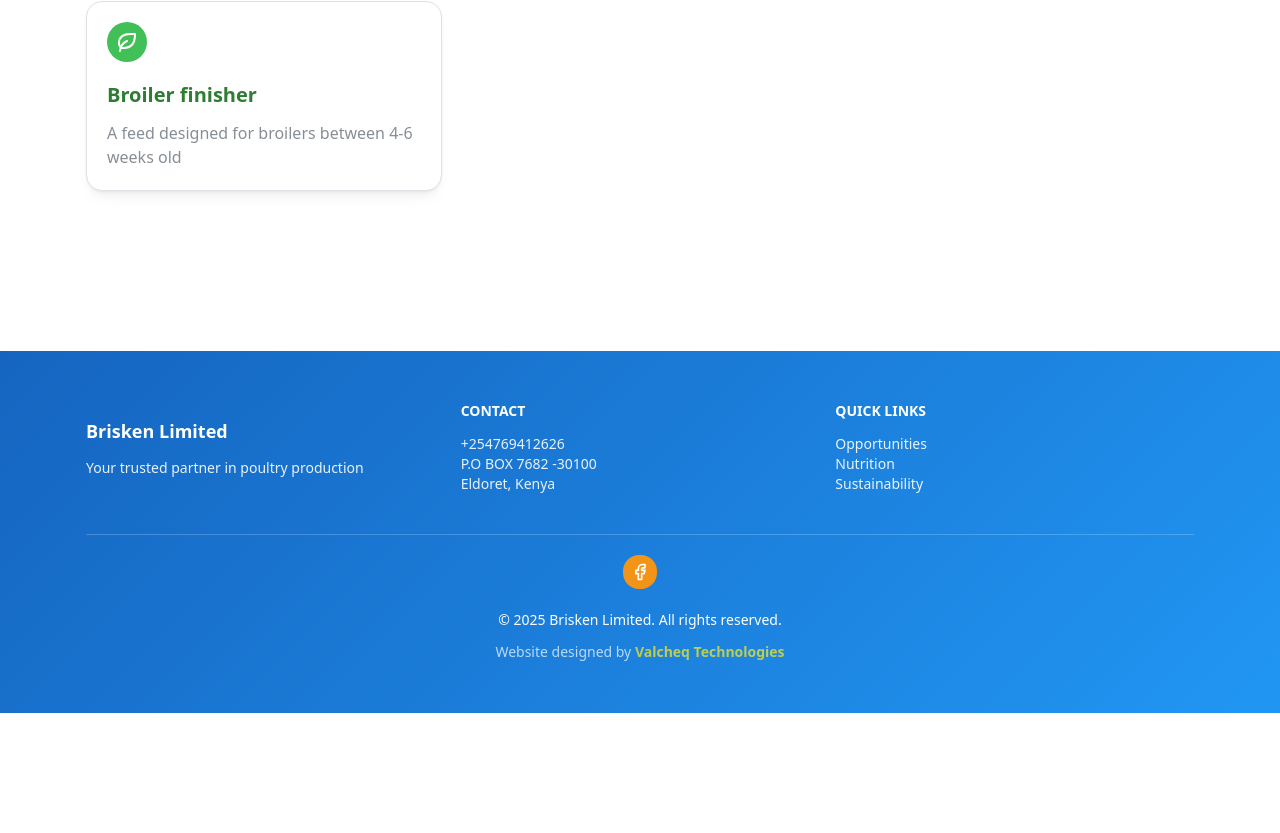
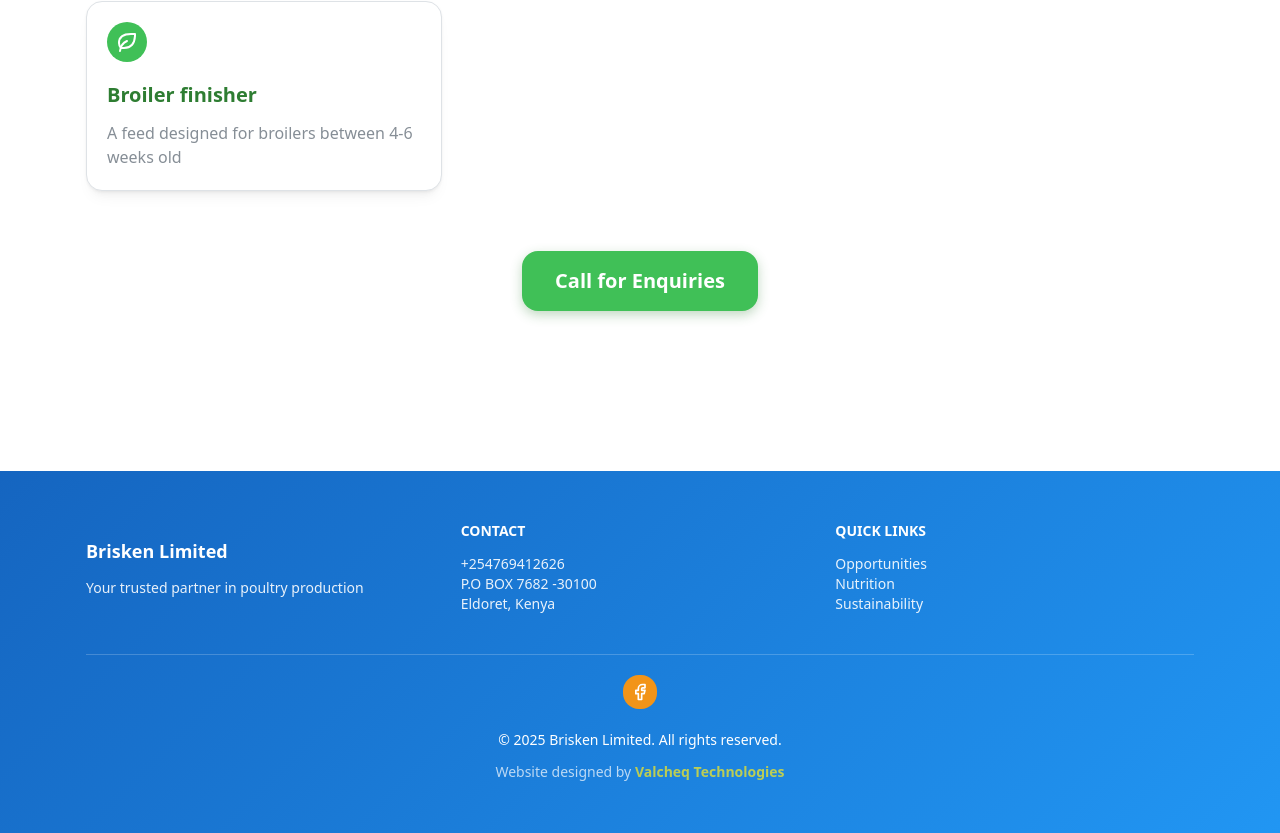
Before and after one commit to kev065/brisken-co, a Next.js app in the folder client/: page /nutrition in a window 1280 px wide. Shown: the part 945-1778 px from the top of the page. Before the commit the page ends 1658 px from the top, so only its background shows below. Built offline with nearby package versions, Linux system fonts and the light colour scheme.

Commit message:
feat: add contact buttons to new pages
- Added "Call for Enquiries" button to Opportunities, Nutrition, and Sustainability pages.

```diff
--- a/client/app/nutrition/page.tsx
+++ b/client/app/nutrition/page.tsx
@@ -1,6 +1,6 @@
 'use client';
 
-import { Container, Title, Text, List, ThemeIcon, Box, SimpleGrid, Card } from '@mantine/core';
+import { Container, Title, Text, List, ThemeIcon, Box, SimpleGrid, Card, Group, Button } from '@mantine/core';
 import { IconLeaf } from '@tabler/icons-react';
 import { NavigationHeader } from '../components/Header';
 import { Footer } from '../components/Footer';
@@ -52,6 +52,23 @@ export default function NutritionPage() {
                             </Card>
                         ))}
                     </SimpleGrid>
+
+                    <Group justify="center" mt={60}>
+                        <Button
+                            component="a"
+                            href="tel:+254769412626"
+                            size="xl"
+                            radius="md"
+                            color="green"
+                            variant="filled"
+                            style={{
+                                boxShadow: '0 4px 12px rgba(46, 125, 50, 0.3)',
+                                transition: 'transform 0.2s ease',
+                            }}
+                        >
+                            Call for Enquiries
+                        </Button>
+                    </Group>
                 </Container>
             </Box>
             <Footer />
```
Also changed, not shown: client/app/opportunities/page.tsx (+18 -1 lines), client/app/sustainability/page.tsx (+18 -1 lines).
